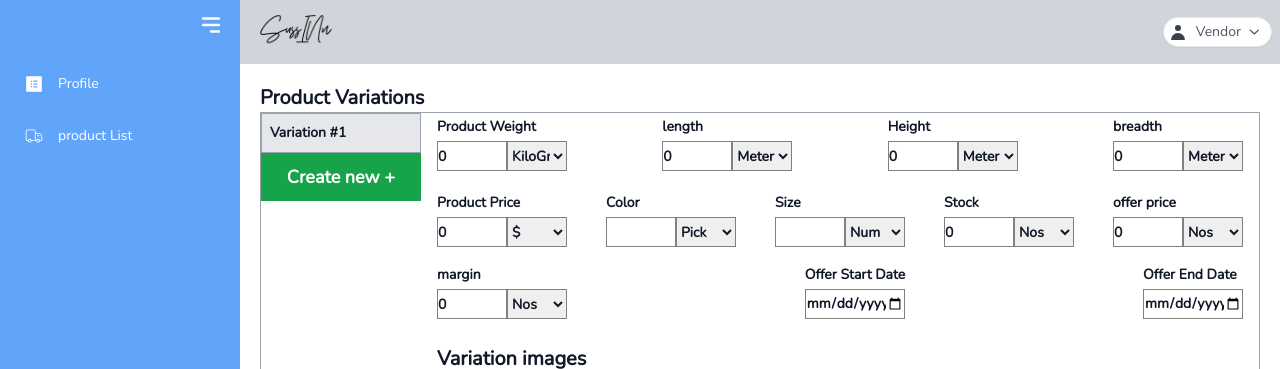
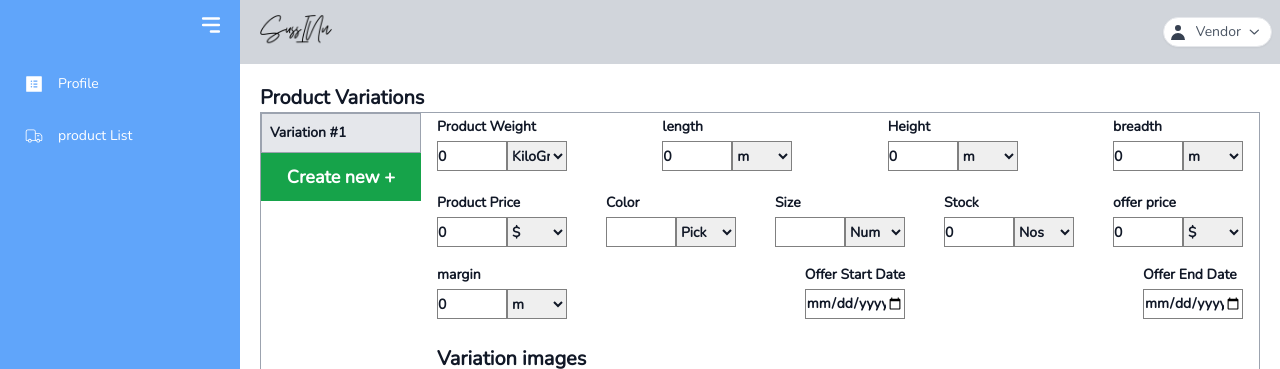
Before and after one commit to m-yunus/Sussin-Admin, a React (Create React App) app: page /vendorDashboard/products in a window 1280 px wide. Shown: the top 369 px of the page. Built offline with nearby package versions, Linux system fonts and the light colour scheme.

Commit message:
Added the variation list option

```diff
--- a/src/Vendor/Components/VendorProducts/Variations.jsx
+++ b/src/Vendor/Components/VendorProducts/Variations.jsx
@@ -225,7 +225,8 @@ function ProductVariations() {
                         }}
                       />
                       <select name="" id="">
-                        <option value="">Meter</option>
+                        <option value="">m</option>
+                        <option value="">Cm</option>
                       </select>
                     </div>
                   </div>
@@ -243,9 +244,9 @@ function ProductVariations() {
                           setVariations(updatedVariations);
                         }}
                       />
-                      <select name="" id="">
-                        <option value="">Meter</option>
-                        <option value="">Centimete</option>
+                       <select name="" id="">
+                        <option value="">m</option>
+                        <option value="">Cm</option>
                       </select>
                     </div>
                   </div>
@@ -263,8 +264,9 @@ function ProductVariations() {
                           setVariations(updatedVariations);
                         }}
                       />
-                      <select name="" id="">
-                        <option value="">Meter</option>
+                     <select name="" id="">
+                        <option value="">m</option>
+                        <option value="">Cm</option>
                       </select>
                     </div>
                   </div>
@@ -368,7 +370,7 @@ function ProductVariations() {
                         }}
                       />
                       <select className="w-[65px]" name="" id="">
-                        <option value="">Nos</option>
+                        <option value="">$</option>
                       </select>
                     </div>
                   </div>
@@ -386,8 +388,9 @@ function ProductVariations() {
                           setVariations(updatedVariations);
                         }}
                       />
-                      <select className="w-[65px]" name="" id="">
-                        <option value="">Nos</option>
+                       <select name="" id="">
+                        <option value="">m</option>
+                        <option value="">Cm</option>
                       </select>
                     </div>
                   </div>
```
